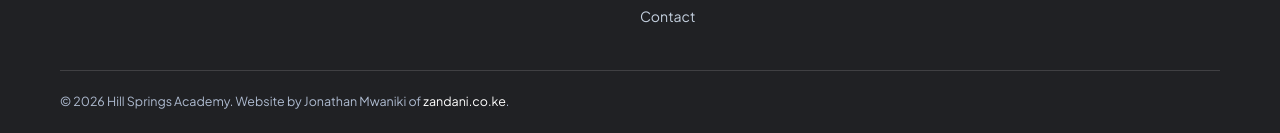
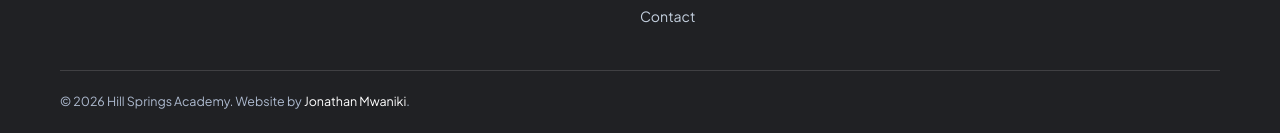
Before and after one commit to DKTJONATHAN/hillspringacademy, a React (Vite) app: page / in a window 1280 px wide. Shown: the part 4610-4743 px from the top of the page. Built offline with nearby package versions, Linux system fonts and the light colour scheme.

Commit message:
Use discreet linked developer attribution

```diff
--- a/src/components.jsx
+++ b/src/components.jsx
@@ -149,8 +149,7 @@ export function Footer() {
         </div>
       </div>
       <div className="wrap legal">
-        © {new Date().getFullYear()} {SCHOOL.name}. Website by Jonathan Mwaniki of{" "}
-        <a href="https://zandani.co.ke" target="_blank" rel="noopener noreferrer">zandani.co.ke</a>.
+        © {new Date().getFullYear()} {SCHOOL.name}. Website by <a href="https://zandani.co.ke" target="_blank" rel="noopener noreferrer">Jonathan Mwaniki</a>.
       </div>
     </footer>
   );
```
